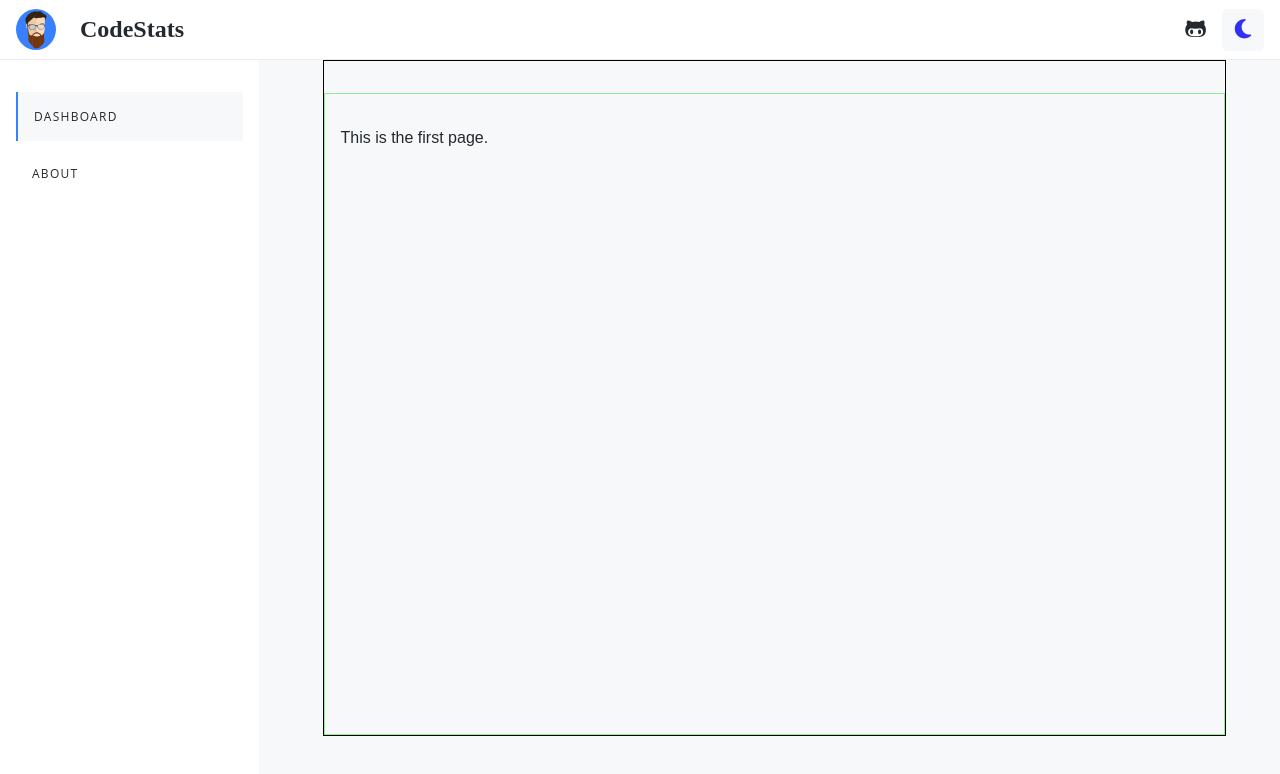
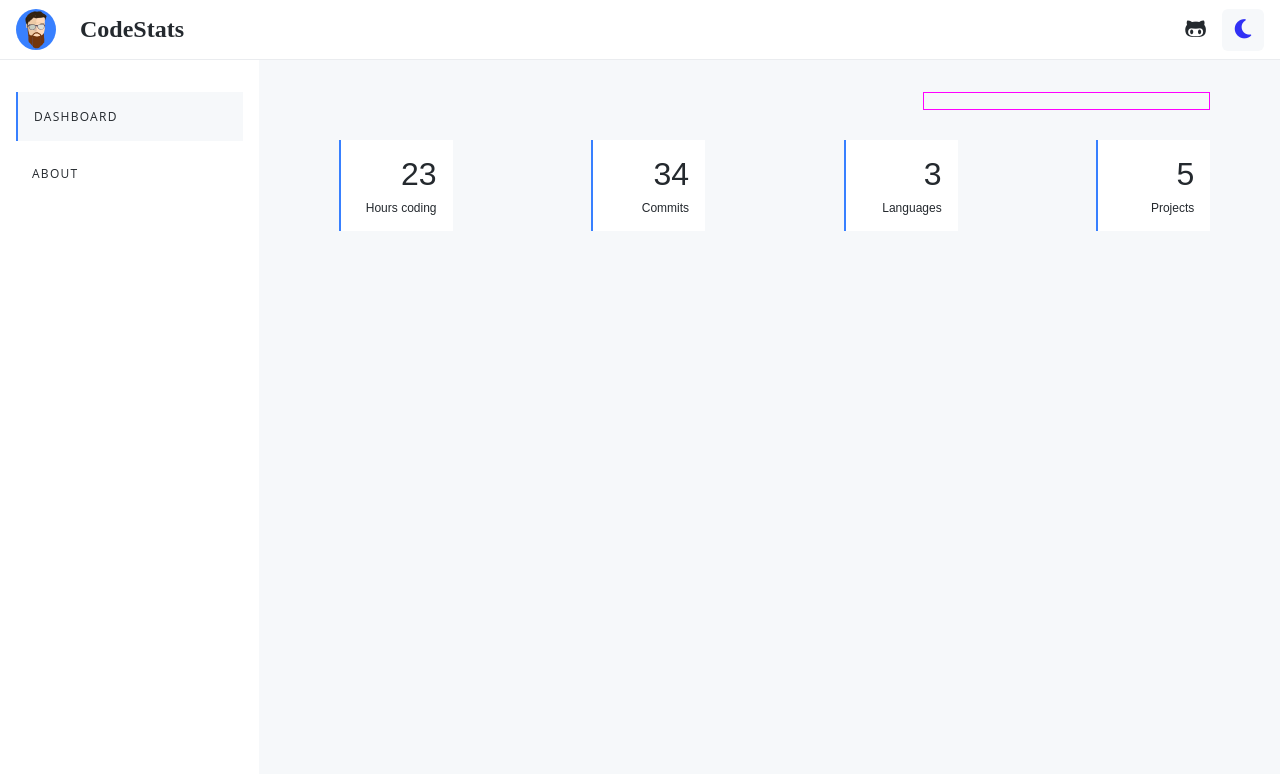
Before and after one commit to thomasabishop/code-stats, a React (Create React App) app: page / in a window 1280 px wide. Shown: the top 774 px of the page. Built offline with nearby package versions, Linux system fonts and the light colour scheme.

Commit message:
Add CSS grid to page component, create scorecard components

```diff
--- a/src/components/Page.jsx
+++ b/src/components/Page.jsx
@@ -1,8 +1,8 @@
 import styled from 'styled-components';
-import Buffer from './styled/Buffer';
 
 const Wrapper = styled.div`
-  border: 1px solid black;
+  //border: 1px solid black;
+  padding-top: 1rem;
   grid-column: 7 / 24;
   grid-row: 2 / 23;
   display: flex;
@@ -12,7 +12,7 @@ const Wrapper = styled.div`
 `;
 
 const PageContent = styled.div`
-  border: 1px solid lightgreen;
+  //border: 1px solid lightgreen;
   padding: 1rem;
   height: 100%;
 `;
@@ -20,7 +20,6 @@ const PageContent = styled.div`
 function Page(props) {
   return (
     <Wrapper>
-      <Buffer />
       <PageContent>{props.children}</PageContent>
     </Wrapper>
   );
--- /dev/null
+++ b/src/components/Scorecard.jsx
@@ -0,0 +1,36 @@
+import styled from 'styled-components';
+
+const Wrapper = styled.div`
+  // border: 1px solid black;
+  width: 80px;
+  //height: 80px;
+  background: ${({ theme }) => theme.mainColor};
+  padding: 1rem;
+  display: flex;
+  //align-items: flex-end;
+  flex-direction: column;
+  border-left: 2px solid #3880ff;
+`;
+
+const Value = styled.span`
+  font-size: 2rem;
+  align-self: flex-end;
+  font-weight: 300;
+`;
+
+const Label = styled.span`
+  padding-top: 0.5rem;
+  font-size: 12px;
+  align-self: flex-end;
+`;
+
+function Scorecard(props) {
+  return (
+    <Wrapper>
+      <Value>{props.value}</Value>
+      <Label>{props.label}</Label>
+    </Wrapper>
+  );
+}
+
+export default Scorecard;
--- a/src/views/Dashboard.jsx
+++ b/src/views/Dashboard.jsx
@@ -1,7 +1,50 @@
 import React from 'react';
+import styled from 'styled-components';
+import Scorecard from '../components/Scorecard';
+const Wrapper = styled.div`
+  margin: 0;
+  display: grid;
+  grid-template-columns: repeat(12, 1fr);
+  grid-column-gap: 5px;
+
+  grid-row-gap: 5px;
+  grid-template-rows: repeat(12, 1fr);
+`;
+
+const Selector = styled.div`
+  height: 1rem;
+  border: 1px solid magenta;
+  grid-column: 9 /13;
+  grid-row: 1/2;
+`;
+
+// const ScoreCard = styled.div`
+//   width: 100px;
+//   height: 1rem;
+//   border: 1px solid magenta;
+// `;
+
+const Scorecards = styled.div`
+  display: flex;
+  flex-direction: row;
+  justify-content: space-between;
+  grid-column: 1/13;
+  grid-row: 2/4;
+  //border: 1px solid blue;
+`;
 
 function Dashboard() {
-  return <p>This is the first page.</p>;
+  return (
+    <Wrapper>
+      <Selector />
+      <Scorecards>
+        <Scorecard value="23" label="Hours coding" />
+        <Scorecard value="34" label="Commits" />
+        <Scorecard value="3" label="Languages" />
+        <Scorecard value="5" label="Projects" />
+      </Scorecards>
+    </Wrapper>
+  );
 }
 
 export default Dashboard;
```
